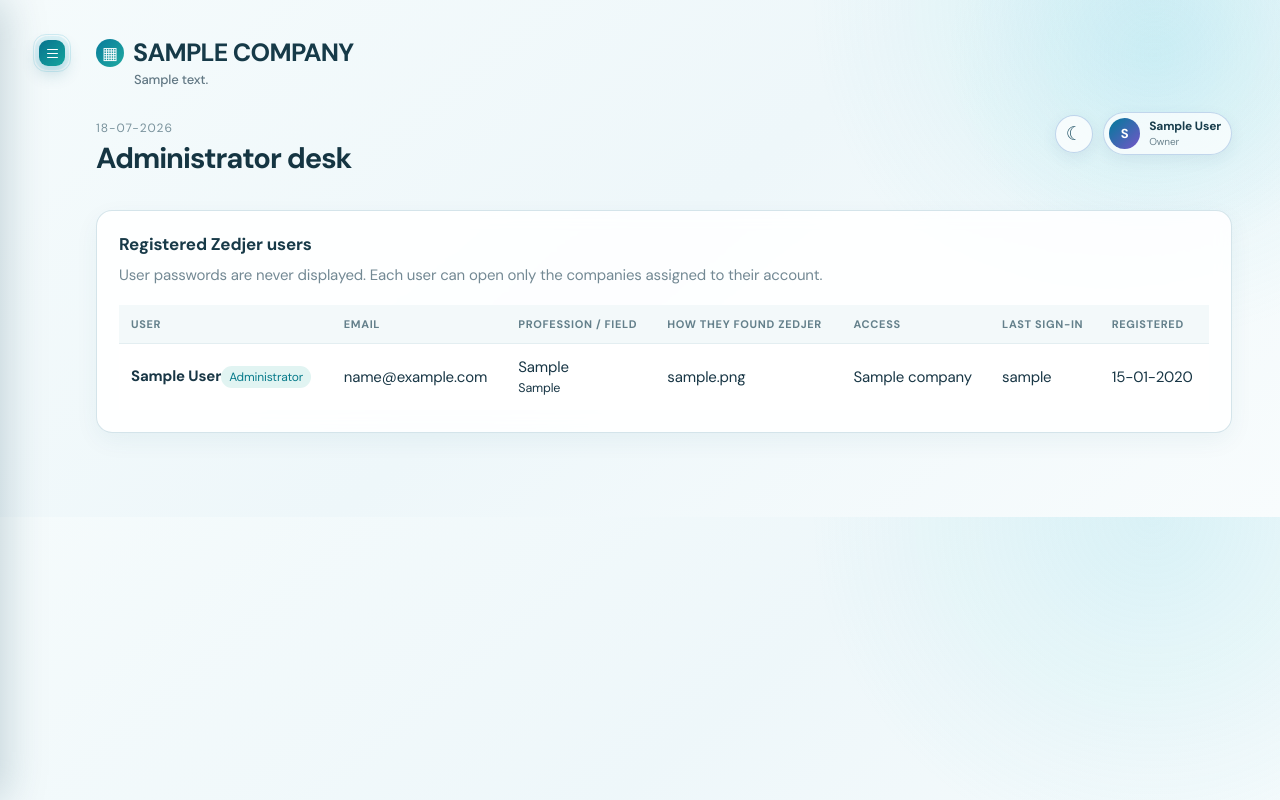
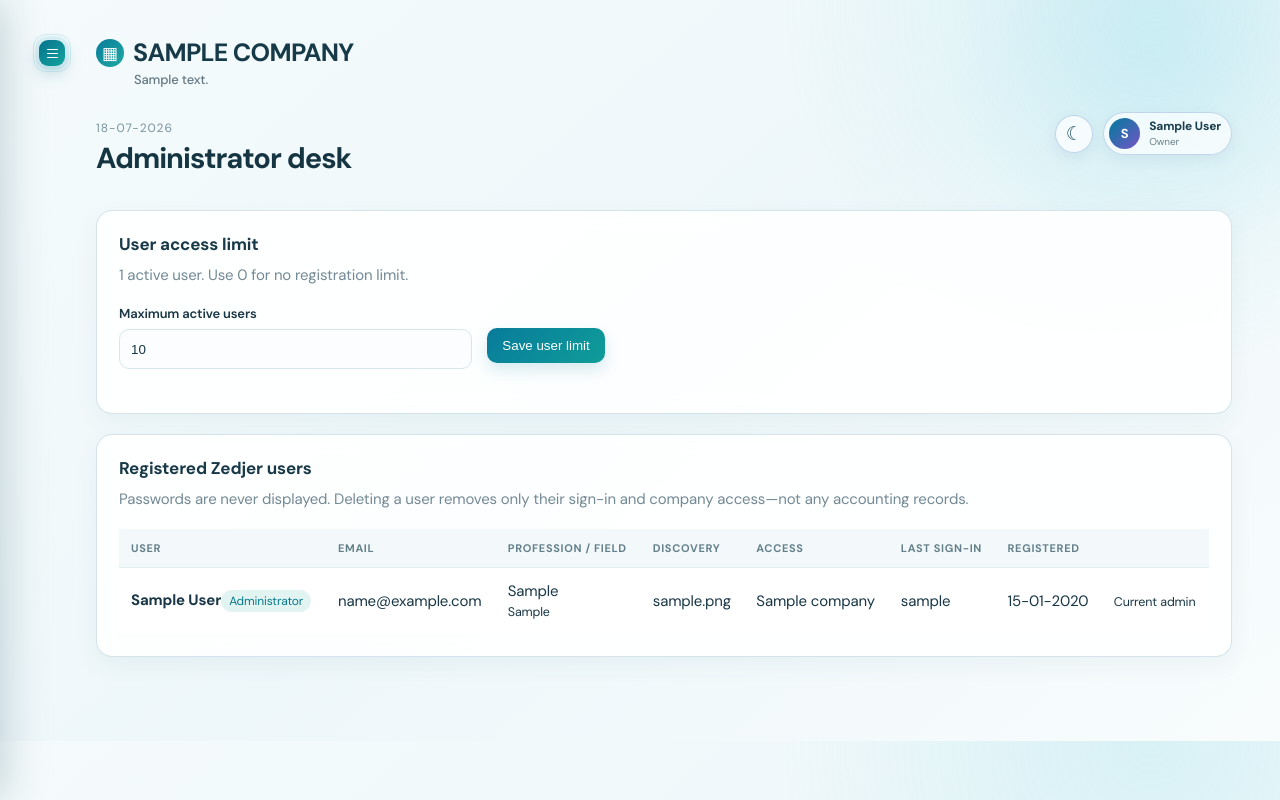
Before and after one commit to Jazir007/Jazir, a Flask app: page /admin/users in a window 1280 px wide; the page is wider, and only the part inside the window is pictured. Run offline with Flask 3, Linux system fonts and the light colour scheme; the visitor is signed in with stand-in values (Sample User, id 1); data comes from the database, SQL or seed files in the repository; tables that the repository leaves empty hold one stand-in row (values such as "Sample post"); data that the repository does not hold is empty.

Commit message:
Add user limit and admin deletion controls

```diff
--- a/app.py
+++ b/app.py
@@ -201,6 +201,9 @@ def init_db():
     CREATE TABLE IF NOT EXISTS password_reset_requests (
       id INTEGER PRIMARY KEY AUTOINCREMENT, app_user_id INTEGER NOT NULL, requested_at TEXT NOT NULL DEFAULT CURRENT_TIMESTAMP,
       status TEXT NOT NULL DEFAULT 'Pending', FOREIGN KEY(app_user_id) REFERENCES app_users(id) ON DELETE CASCADE
+    );
+    CREATE TABLE IF NOT EXISTS app_settings (
+      id INTEGER PRIMARY KEY CHECK(id=1), user_limit INTEGER NOT NULL DEFAULT 10
     );
     CREATE TABLE IF NOT EXISTS activity_log (
       id INTEGER PRIMARY KEY AUTOINCREMENT, company_id INTEGER NOT NULL, user_name TEXT, activity TEXT NOT NULL, details TEXT, created_at TEXT NOT NULL DEFAULT CURRENT_TIMESTAMP,
@@ -309,6 +312,7 @@ def init_db():
                 connection.execute(f"ALTER TABLE app_users ADD COLUMN {name} TEXT")
         if not connection.execute("SELECT 1 FROM app_users WHERE is_admin=1 LIMIT 1").fetchone():
             connection.execute("UPDATE app_users SET is_admin=1 WHERE id=(SELECT id FROM app_users ORDER BY id LIMIT 1)")
+        connection.execute("INSERT OR IGNORE INTO app_settings(id,user_limit) VALUES(1,10)")
         connection.execute("""INSERT OR IGNORE INTO company_access(app_user_id,company_id,role)
             SELECT au.id,cu.company_id,COALESCE(cu.role,'Accountant') FROM app_users au
             JOIN company_users cu ON lower(trim(cu.email))=lower(trim(au.email)) WHERE cu.active=1""")
@@ -365,6 +369,11 @@ def signed_in_user():
     if not user_id:
         return None
     return db().execute("SELECT * FROM app_users WHERE id=? AND active=1", (user_id,)).fetchone()
+
+
+def app_user_limit():
+    row = db().execute("SELECT user_limit FROM app_settings WHERE id=1").fetchone()
+    return int(row["user_limit"]) if row else 10
 
 
 def ensure_user_company_access(user):
@@ -559,7 +568,7 @@ def movements(company_id, start, end):
 @app.context_processor
 def global_values():
     company = active_company()
-    return {"active_company": company, "companies": visible_companies(), "currencies": currency_list(company), "base_currency": company["base_currency"] if company else "", "today": date.today().isoformat(), "today_iso": date.today().isoformat()}
+    return {"active_company": company, "companies": visible_companies(), "currencies": currency_list(company), "base_currency": company["base_currency"] if company else "", "today": date.today().isoformat(), "today_iso": date.today().isoformat(), "current_app_user": signed_in_user()}
 
 
 @app.route("/")
@@ -572,6 +581,11 @@ def sign_up():
     if signed_in_user():
         return redirect(url_for("companies_dashboard"))
     if request.method == "POST":
+        user_limit = app_user_limit()
+        active_users = db().execute("SELECT COUNT(*) FROM app_users WHERE active=1").fetchone()[0]
+        if user_limit > 0 and active_users >= user_limit:
+            flash("New registrations are currently unavailable because the user limit has been reached.", "error")
+            return render_template("signup.html")
         name = request.form.get("display_name", "").strip()
         email = request.form.get("email", "").strip().casefold()
         profession = request.form.get("profession", "").strip()
@@ -1177,7 +1191,22 @@ def admin_users():
         GROUP BY au.id ORDER BY au.is_admin DESC, au.display_name COLLATE NOCASE""").fetchall()
     reset_requests = db().execute("""SELECT pr.*,au.display_name,au.email FROM password_reset_requests pr
         JOIN app_users au ON au.id=pr.app_user_id WHERE pr.status='Pending' ORDER BY pr.requested_at""").fetchall()
-    return render_template("admin_users.html", users=users, reset_requests=reset_requests)
+    return render_template("admin_users.html", users=users, reset_requests=reset_requests, user_limit=app_user_limit(), active_user_count=sum(1 for item in users if item["active"]))
+
+
+@app.route("/admin/user-limit", methods=["POST"])
+def admin_user_limit():
+    admin = signed_in_user()
+    if not admin or not admin["is_admin"]:
+        return redirect(url_for("sign_in"))
+    try:
+        limit = int(request.form.get("user_limit", "0"))
+        if limit < 0: raise ValueError
+        db().execute("UPDATE app_settings SET user_limit=? WHERE id=1", (limit,)); db().commit()
+        flash("User limit updated. Use 0 for no limit.", "success")
+    except ValueError:
+        flash("Enter a whole number of 0 or more.", "error")
+    return redirect(url_for("admin_users"))
 
 
 @app.route("/admin/users/<int:user_id>/reset-password", methods=["POST"])
@@ -1198,6 +1227,24 @@ def admin_reset_password(user_id):
     db().execute("UPDATE password_reset_requests SET status='Completed' WHERE app_user_id=? AND status='Pending'", (user_id,))
     db().commit()
     flash("Password updated for " + user["display_name"] + ".", "success")
+    return redirect(url_for("admin_users"))
+
+
+@app.route("/admin/users/<int:user_id>/delete", methods=["POST"])
+def admin_delete_user(user_id):
+    admin = signed_in_user()
+    if not admin or not admin["is_admin"]:
+        return redirect(url_for("sign_in"))
+    user = db().execute("SELECT * FROM app_users WHERE id=?", (user_id,)).fetchone()
+    if not user:
+        flash("User was not found.", "error")
+    elif user["id"] == admin["id"]:
+        flash("You cannot delete the account currently used as administrator.", "error")
+    elif user["is_admin"] and db().execute("SELECT COUNT(*) FROM app_users WHERE is_admin=1 AND active=1").fetchone()[0] <= 1:
+        flash("Keep at least one active administrator account.", "error")
+    else:
+        db().execute("DELETE FROM app_users WHERE id=?", (user_id,)); db().commit()
+        flash("User deleted. Company accounting records were kept unchanged.", "success")
     return redirect(url_for("admin_users"))
 
 
--- a/templates/admin_users.html
+++ b/templates/admin_users.html
@@ -1,6 +1,7 @@
 {% extends 'base.html' %}
 {% block heading %}Administrator desk{% endblock %}
 {% block content %}
+<section class="panel"><div class="panel-title"><div><h2>User access limit</h2><p class="hint">{{ active_user_count }} active user{{ '' if active_user_count == 1 else 's' }}. Use 0 for no registration limit.</p></div></div><form method="post" action="{{ url_for('admin_user_limit') }}" class="form-grid"><label>Maximum active users<input name="user_limit" type="number" min="0" step="1" value="{{ user_limit }}" required></label><div class="actions"><button class="primary">Save user limit</button></div></form></section>
 {% if reset_requests %}<section class="panel"><div class="panel-title"><div><h2>Password reset requests</h2><p class="hint">Set a temporary password and share it privately with the user.</p></div></div>{% for request in reset_requests %}<form method="post" action="{{ url_for('admin_reset_password', user_id=request.app_user_id) }}" class="form-grid"><label>{{ request.display_name }} · {{ request.email }}<input name="password" type="password" minlength="8" required placeholder="New temporary password"></label><label>Confirm password<input name="confirm_password" type="password" minlength="8" required placeholder="Repeat password"></label><div class="actions"><button class="primary">Reset password</button></div></form>{% endfor %}</section>{% endif %}
-<section class="panel"><div class="panel-title"><div><h2>Registered Zedjer users</h2><p class="hint">User passwords are never displayed. Each user can open only the companies assigned to their account.</p></div></div><div class="table-wrap"><table><thead><tr><th>User</th><th>Email</th><th>Profession / field</th><th>How they found Zedjer</th><th>Access</th><th>Last sign-in</th><th>Registered</th></tr></thead><tbody>{% for user in users %}<tr><td><b>{{ user.display_name }}</b>{% if user.is_admin %}<span class="tag">Administrator</span>{% endif %}</td><td>{{ user.email }}</td><td>{{ user.profession or '—' }}{% if user.industry %}<br><small>{{ user.industry }}</small>{% endif %}</td><td>{{ user.discovery_source or '—' }}</td><td>{{ user.company_names }}</td><td>{{ user.last_login_at|datefmt if user.last_login_at else 'Not yet signed in' }}</td><td>{{ user.created_at|datefmt }}</td></tr>{% endfor %}</tbody></table></div></section>
+<section class="panel"><div class="panel-title"><div><h2>Registered Zedjer users</h2><p class="hint">Passwords are never displayed. Deleting a user removes only their sign-in and company access—not any accounting records.</p></div></div><div class="table-wrap"><table><thead><tr><th>User</th><th>Email</th><th>Profession / field</th><th>Discovery</th><th>Access</th><th>Last sign-in</th><th>Registered</th><th></th></tr></thead><tbody>{% for user in users %}<tr><td><b>{{ user.display_name }}</b>{% if user.is_admin %}<span class="tag">Administrator</span>{% endif %}</td><td>{{ user.email }}</td><td>{{ user.profession or '—' }}{% if user.industry %}<br><small>{{ user.industry }}</small>{% endif %}</td><td>{{ user.discovery_source or '—' }}</td><td>{{ user.company_names }}</td><td>{{ user.last_login_at|datefmt if user.last_login_at else 'Not yet signed in' }}</td><td>{{ user.created_at|datefmt }}</td><td>{% if user.id != current_app_user.id %}<form method="post" action="{{ url_for('admin_delete_user', user_id=user.id) }}" onsubmit="return confirm('Delete this user account? Their accounting data will remain.');"><button class="danger">Delete</button></form>{% else %}<small>Current admin</small>{% endif %}</td></tr>{% endfor %}</tbody></table></div></section>
 {% endblock %}
```
